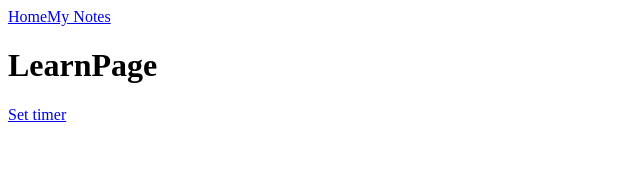
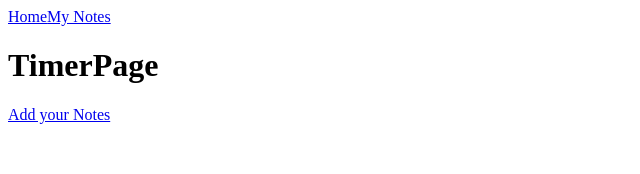
Before and after one commit to AleFin95/QuizWiz-Client, a React (Vite) app in the folder QuizWiz/: page /learn in a window 1280 px wide. Shown: the top 174 px of the page, without its empty margins (0-640 px from the left). Built offline with nearby package versions, Linux system fonts and the light colour scheme.

Commit message:
Deletes instruction pages

```diff
--- a/QuizWiz/src/app.jsx
+++ b/QuizWiz/src/app.jsx
@@ -17,9 +17,8 @@ function App() {
           <Route path="/learn/*" element={
             <>
               <Routes>
-                <Route path="/" element={<Pages.LearnPage />} />
-                <Route path="timer" element={<Pages.TimerPage />} />
-                <Route path="timer/addnotes" element={<Pages.AddNotesPage />} />
+                <Route path="/" element={<Pages.TimerPage />} />
+                <Route path="addnotes" element={<Pages.AddNotesPage />} />
               </Routes>
             </>
           } />
@@ -27,10 +26,9 @@ function App() {
           <Route path="/test/*" element={
             <>
             <Routes>
-              <Route path="/" element={<Pages.TestInstructionsPage />} />
-              <Route path="topics" element={<Pages.TopicsPage />} />
-              <Route path="topics/quiz" element={<Pages.QuizModePage />} />
-              <Route path="topics/quiz/results" element={<Pages.ResultsPage />} />
+              <Route path="/"  element={<Pages.TopicsPage />} />
+              <Route path="quiz" element={<Pages.QuizModePage />} />
+              <Route path="quiz/results" element={<Pages.ResultsPage />} />
             </Routes>
             </>
           } />
--- a/QuizWiz/src/pages/LearnPage/index.jsx
+++ /dev/null
@@ -1,13 +0,0 @@
-import React from "react";
-import { Link } from 'react-router-dom';
-
-const LearnPage = () => {
-  return (
-    <>
-    <h1>LearnPage</h1>
-    <Link to="/learn/timer">Set timer</Link>
-    </>
-  )
-}
-
-export default LearnPage
--- a/QuizWiz/src/pages/QuizModePage/index.jsx
+++ b/QuizWiz/src/pages/QuizModePage/index.jsx
@@ -5,7 +5,7 @@ const QuizModePage = () => {
   return (
     <>
     <h1>QuizModePage</h1>
-    <p><Link to="/test/topics/quiz/results" >Results</Link></p>
+    <p><Link to="/test/quiz/results" >Results</Link></p>
     </>
   )
 }
--- a/QuizWiz/src/pages/TestInstructionsPage/index.jsx
+++ /dev/null
@@ -1,13 +0,0 @@
-import React from 'react'
-import { Link } from "react-router-dom";
-
-const TestInstructionsPage = () => {
-  return (
-    <>
-    <h1>TestInstructionsPage</h1>
-    <p><Link to="/test/topics" >Topics</Link></p>
-    </>
-  )
-}
-
-export default TestInstructionsPage
--- a/QuizWiz/src/pages/TimerPage/index.jsx
+++ b/QuizWiz/src/pages/TimerPage/index.jsx
@@ -5,7 +5,7 @@ const TimerPage = () => {
   return (
     <>
     <h1>TimerPage</h1>
-    <p><Link to="/learn/timer/addnotes" >Add your Notes</Link></p>
+    <p><Link to="/learn/addnotes" >Add your Notes</Link></p>
     </>
   )
 }
--- a/QuizWiz/src/pages/TopicsPage/index.jsx
+++ b/QuizWiz/src/pages/TopicsPage/index.jsx
@@ -5,7 +5,7 @@ const TopicsPage = () => {
   return (
     <>
     <h1>TopicsPage</h1>
-    <p><Link to="/test/topics/quiz" >Quiz</Link></p>
+    <p><Link to="/test/quiz" >Quiz</Link></p>
     </>
   )
 }
--- a/QuizWiz/src/pages/index.jsx
+++ b/QuizWiz/src/pages/index.jsx
@@ -1,9 +1,7 @@
 export {default as HomePage} from "./HomePage"
-export {default as LearnPage} from "./LearnPage"
 export {default as TimerPage} from "./TimerPage"
 export {default as AddNotesPage} from "./AddNotesPage"
 
-export {default as TestInstructionsPage} from "./TestInstructionsPage"
 export {default as TopicsPage} from "./TopicsPage"
 export {default as QuizModePage} from "./QuizModePage"
 export {default as ResultsPage} from "./ResultsPage"
```
